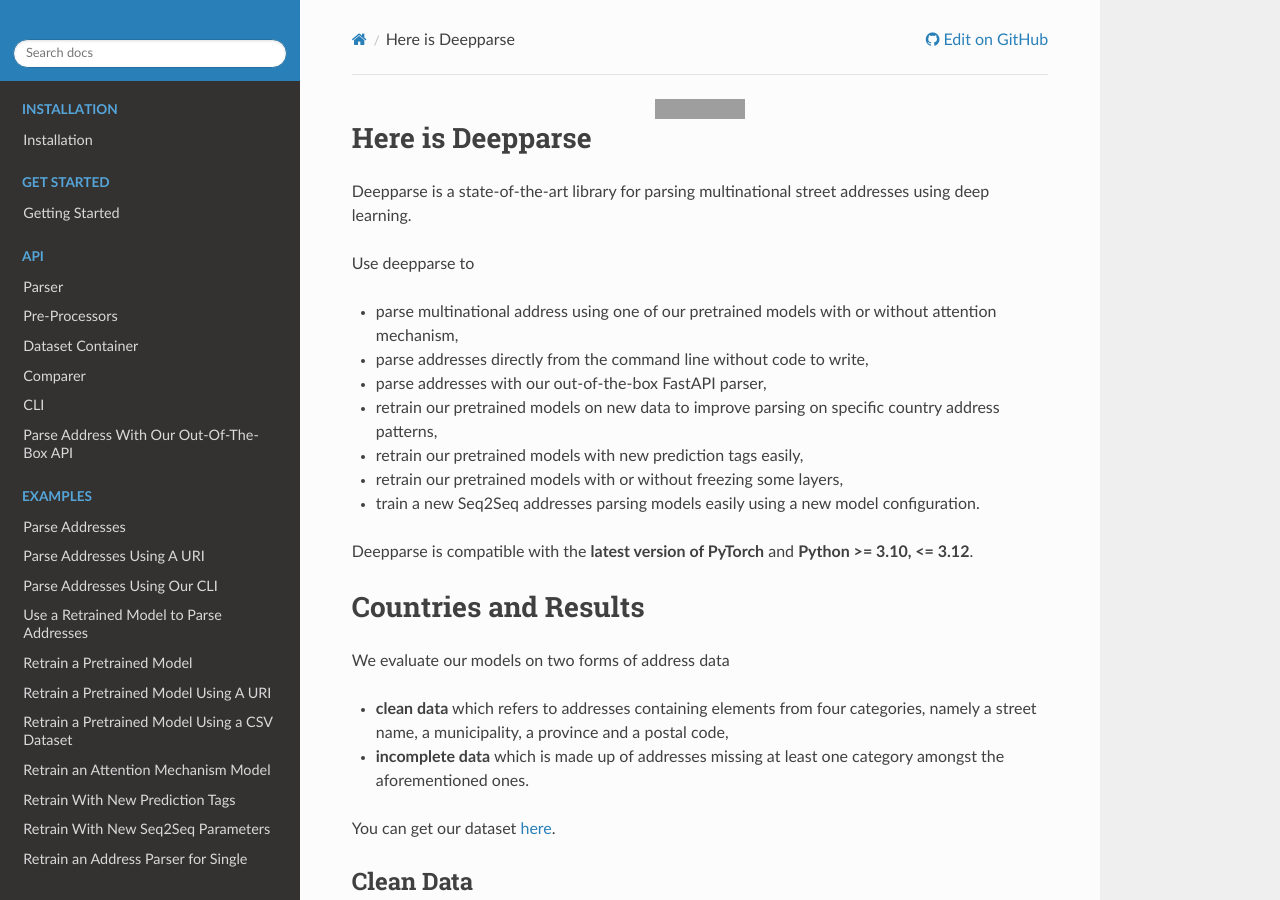
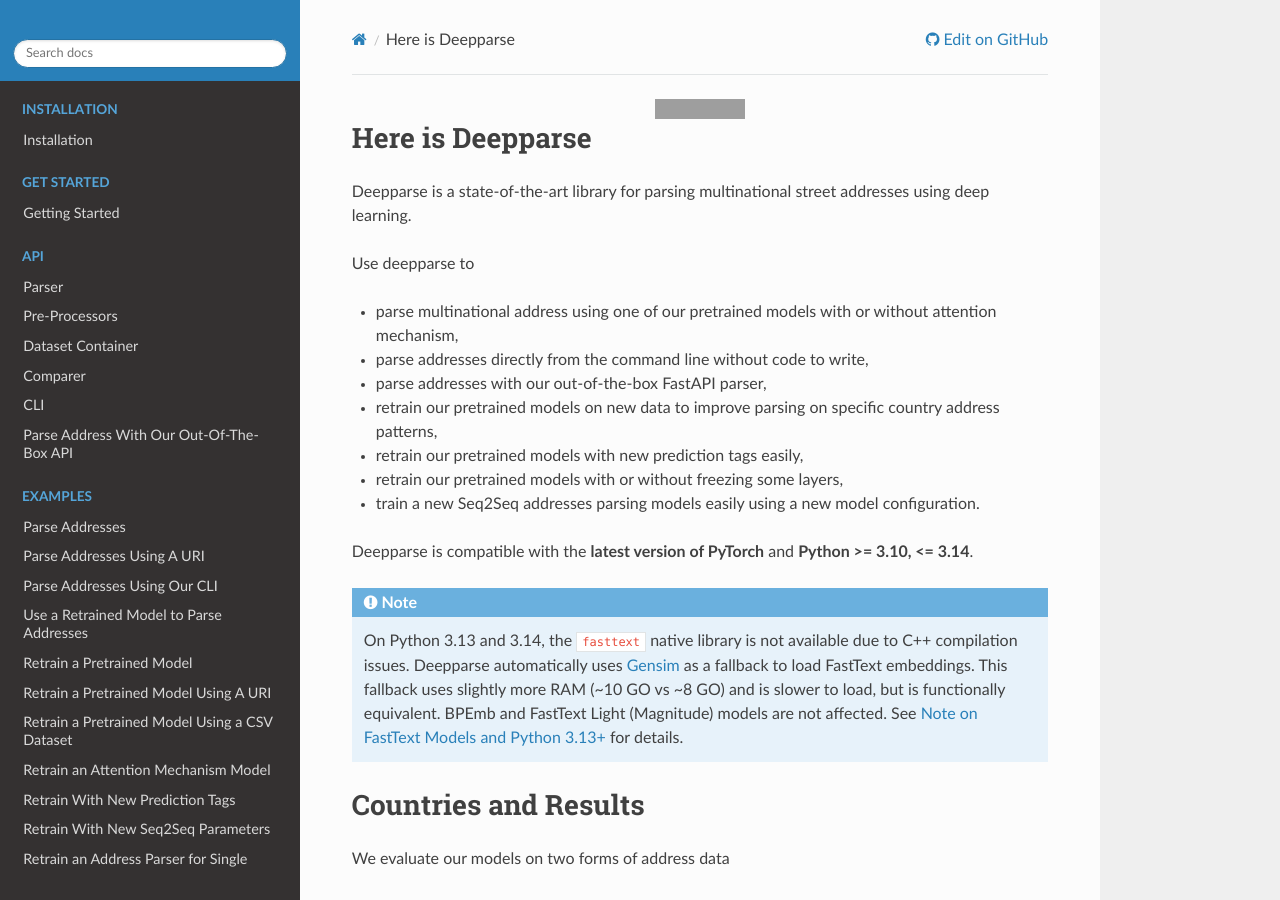
Before and after one commit to GRAAL-Research/deepparse, a Sphinx documentation site: the page built from docs/source/index.rst, in a window 1280 px wide and 900 px high. Built offline with Sphinx 7.4.7 and the Read the Docs theme 3.1.0, drawn with Linux system fonts in a browser that asks for light colours; the version number could not be read and is left out; grey boxes are pictures that could not be loaded.

Commit message:
Add Python 3.13/3.14 fasttext note to Sphinx docs and AddressParser docstring
- Update index.rst: Python compatibility to 3.10–3.14 with fasttext note
- Update installation.rst: list all supported versions, add fasttext extra
- Add Note block in AddressParser docstring about gensim fallback on 3.13+

Co-Authored-By: Claude Opus 4.6 <noreply@anthropic.com>

```diff
--- a/docs/source/index.rst
+++ b/docs/source/index.rst
@@ -30,7 +30,14 @@ Use deepparse to
 - retrain our pretrained models with or without freezing some layers,
 - train a new Seq2Seq addresses parsing models easily using a new model configuration.
 
-Deepparse is compatible with the **latest version of PyTorch** and  **Python >= 3.10, <= 3.12**.
+Deepparse is compatible with the **latest version of PyTorch** and  **Python >= 3.10, <= 3.14**.
+
+.. note::
+   On Python 3.13 and 3.14, the ``fasttext`` native library is not available due to C++ compilation issues.
+   Deepparse automatically uses `Gensim <https://radimrehurek.com/gensim/>`__ as a fallback to load FastText
+   embeddings. This fallback uses slightly more RAM (~10 GO vs ~8 GO) and is slower to load, but is functionally
+   equivalent. BPEmb and FastText Light (Magnitude) models are not affected. See :ref:`fasttext-python-313` for
+   details.
 
 Countries and Results
 =====================
```
Also changed, not shown: docs/source/install/installation.rst (+11 -1 lines), 1 other file.
